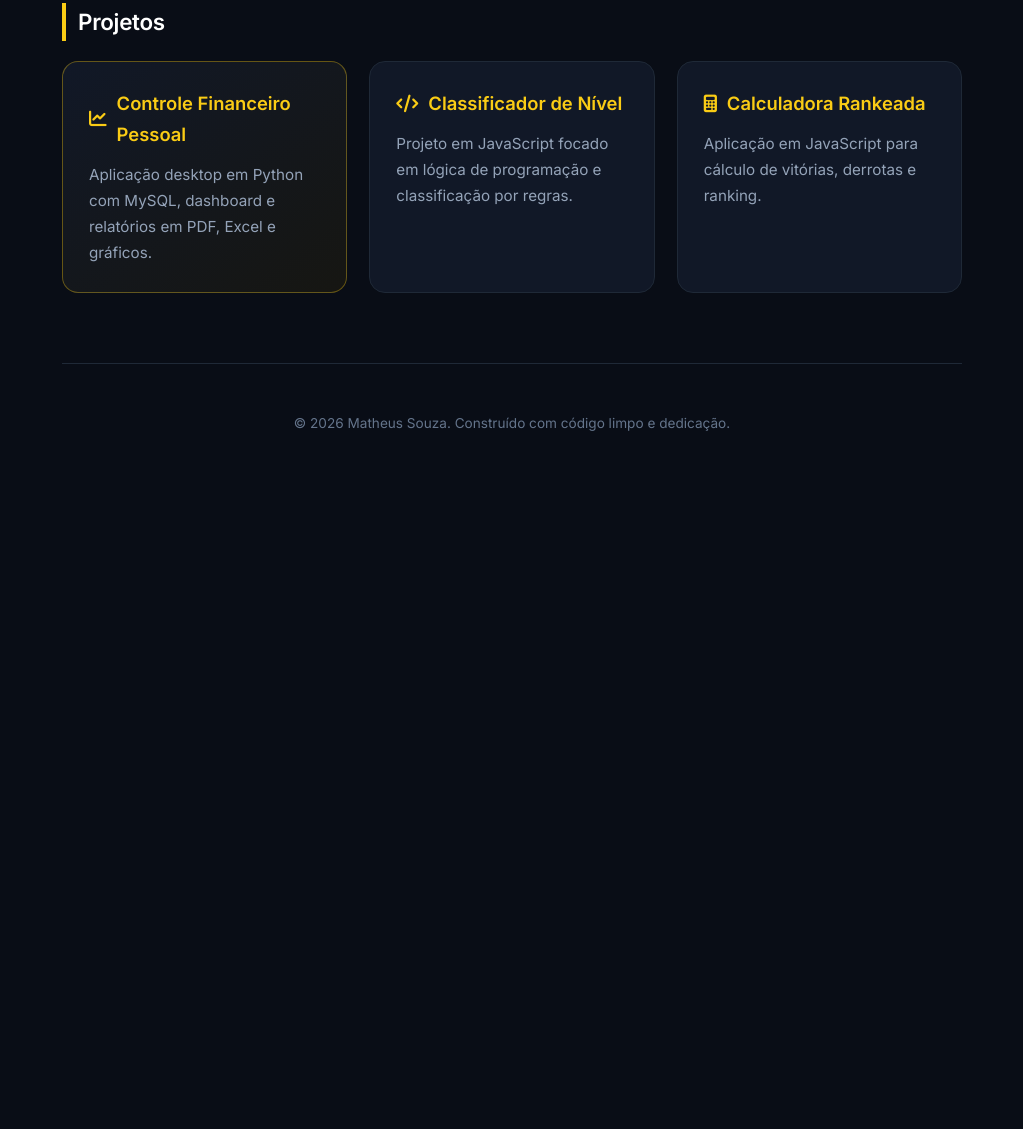
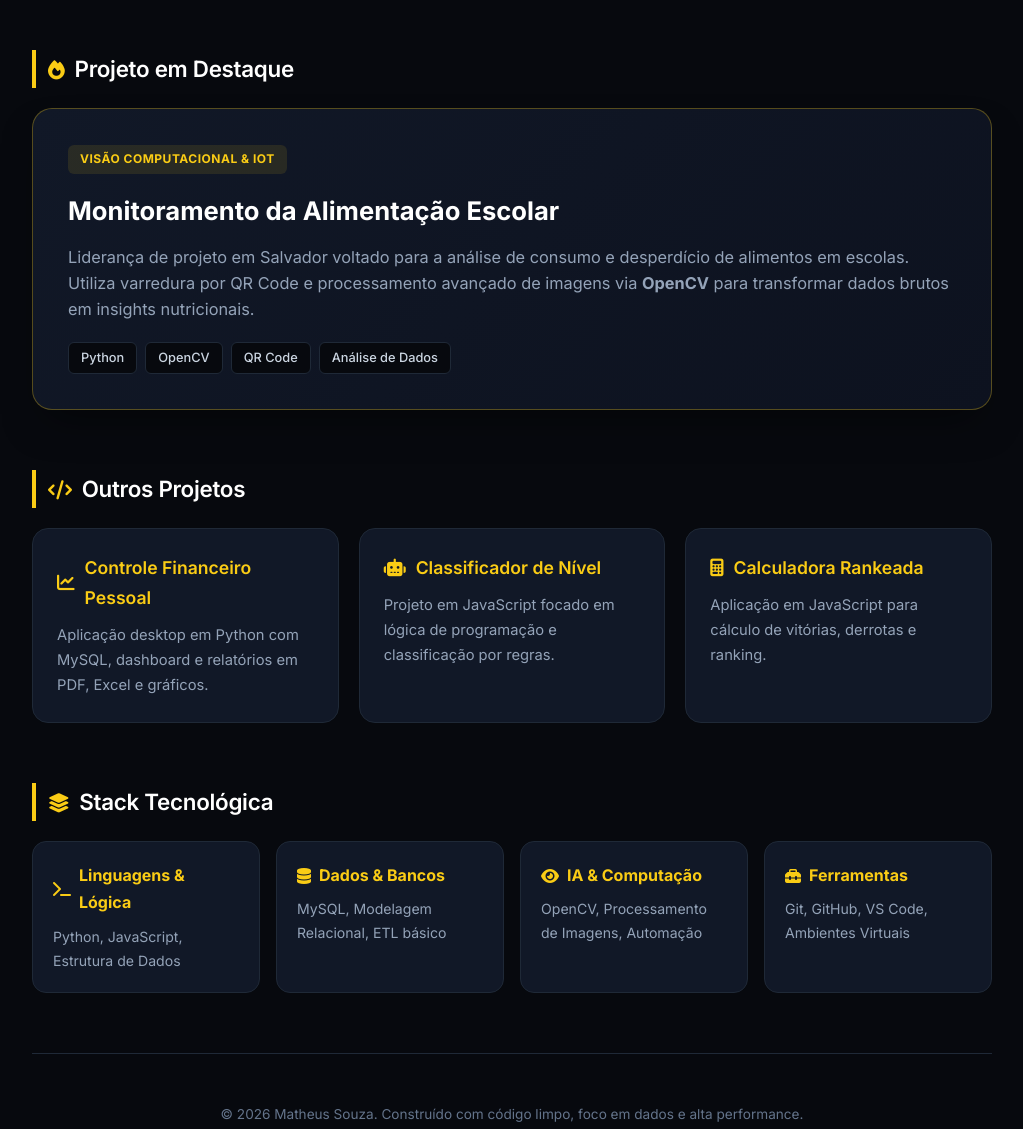
Before and after one commit to emeueme/meu-primeiro-site, a plain HTML site: page index.html in a window 1280 px wide. Shown: the part 689-1818 px from the top of the page, without its empty margins (128-1151 px from the left). Before the commit the page ends 1218 px from the top, so only its background shows below. Drawn offline with Linux system fonts and the light colour scheme.

Commit message:
Adição de destaque e grid de skills

```diff
--- a/index.html
+++ b/index.html
@@ -7,25 +7,29 @@
   <link rel="stylesheet" href="style.css">
   <!-- Font Awesome para os ícones -->
   <link rel="stylesheet" href="https://cdnjs.cloudflare.com/ajax/libs/font-awesome/6.4.2/css/all.min.css">
-  <!-- Fonte Inter do Google Fonts -->
-  <link href="https://fonts.googleapis.com/css2?family=Inter:wght@300;400;500;600;700&display=swap" rel="stylesheet">
+  <!-- Google Fonts: Inter -->
+  <link href="https://fonts.googleapis.com/css2?family=Inter:wght@300;400;500;600;700;800&display=swap" rel="stylesheet">
 </head>
 <body>
 
-<!-- Elemento de brilho ambiente de fundo (UX Design) -->
+<!-- Brilho ambiente sofisticado -->
 <div class="bg-glow"></div>
 
 <div class="container">
 
+  <!-- HEADER -->
   <header>
+    <div class="badge-status">
+      <span class="pulse-dot"></span> Disponível para estágio em IA & Dados
+    </div>
     <h1>Matheus Souza</h1>
-    <p class="subtitle">Estudante de Ciência de Dados & IA</p>
+    <p class="subtitle">Estudante de Ciência de Dados & Inteligência Artificial</p>
 
     <div class="tech-tags">
       <span><i class="fa-brands fa-python"></i> Python</span>
       <span><i class="fa-solid fa-database"></i> MySQL</span>
+      <span><i class="fa-solid fa-brain"></i> OpenCV & IA</span>
       <span><i class="fa-brands fa-git-alt"></i> Git/GitHub</span>
-      <span class="highlight-tag"><i class="fa-solid fa-briefcase"></i> Buscando estágio remoto</span>
     </div>
 
     <!-- Botões de Ação -->
@@ -42,8 +46,9 @@
     </div>
   </header>
 
+  <!-- SOBRE MIM -->
   <section class="sobre">
-    <h2>Sobre mim</h2>
+    <h2><i class="fa-solid fa-user-astronaut"></i> Sobre mim</h2>
     <p class="justified-text">
       Estudante de Ciência de Dados & Inteligência Artificial no SENAI CIMATEC.
       Focado em desenvolvimento de software e soluções baseadas em dados, possuo
@@ -53,17 +58,39 @@
     </p>
   </section>
 
+  <!-- DESTAQUE / PROJETO FLAGSHIP (IMPACTO UAU) -->
+  <section class="featured-project">
+    <h2><i class="fa-solid fa-fire"></i> Projeto em Destaque</h2>
+    <div class="hero-card">
+      <div class="hero-content">
+        <span class="project-tag">Visão Computacional & IoT</span>
+        <h3>Monitoramento da Alimentação Escolar</h3>
+        <p>
+          Liderança de projeto em Salvador voltado para a análise de consumo e desperdício de alimentos em escolas.
+          Utiliza varredura por QR Code e processamento avançado de imagens via <strong>OpenCV</strong> para transformar dados brutos em insights nutricionais.
+        </p>
+        <div class="project-techs">
+          <span>Python</span>
+          <span>OpenCV</span>
+          <span>QR Code</span>
+          <span>Análise de Dados</span>
+        </div>
+      </div>
+    </div>
+  </section>
+
+  <!-- OUTROS PROJETOS -->
   <section class="projetos">
-    <h2>Projetos</h2>
+    <h2><i class="fa-solid fa-code"></i> Outros Projetos</h2>
 
     <div class="cards">
-      <a href="https://github.com/emeueme/controle-financeiro-python" target="_blank" rel="noopener" class="card featured">
+      <a href="https://github.com/emeueme/controle-financeiro-python" target="_blank" rel="noopener" class="card">
         <h3><i class="fa-solid fa-chart-line"></i> Controle Financeiro Pessoal</h3>
         <p>Aplicação desktop em Python com MySQL, dashboard e relatórios em PDF, Excel e gráficos.</p>
       </a>
 
       <a href="https://github.com/emeueme/Classificador-de-nivel-de-Heroi" target="_blank" rel="noopener" class="card">
-        <h3><i class="fa-solid fa-code"></i> Classificador de Nível</h3>
+        <h3><i class="fa-solid fa-robot"></i> Classificador de Nível</h3>
         <p>Projeto em JavaScript focado em lógica de programação e classificação por regras.</p>
       </a>
 
@@ -74,8 +101,32 @@
     </div>
   </section>
 
+  <!-- STACK / HABILIDADES -->
+  <section class="skills">
+    <h2><i class="fa-solid fa-layer-group"></i> Stack Tecnológica</h2>
+    <div class="skills-grid">
+      <div class="skill-box">
+        <h4><i class="fa-solid fa-terminal"></i> Linguagens & Lógica</h4>
+        <p>Python, JavaScript, Estrutura de Dados</p>
+      </div>
+      <div class="skill-box">
+        <h4><i class="fa-solid fa-database"></i> Dados & Bancos</h4>
+        <p>MySQL, Modelagem Relacional, ETL básico</p>
+      </div>
+      <div class="skill-box">
+        <h4><i class="fa-solid fa-eye"></i> IA & Computação</h4>
+        <p>OpenCV, Processamento de Imagens, Automação</p>
+      </div>
+      <div class="skill-box">
+        <h4><i class="fa-solid fa-toolbox"></i> Ferramentas</h4>
+        <p>Git, GitHub, VS Code, Ambientes Virtuais</p>
+      </div>
+    </div>
+  </section>
+
+  <!-- FOOTER -->
   <footer>
-    <p>© 2026 Matheus Souza. Construído com código limpo e dedicação.</p>
+    <p>© 2026 Matheus Souza. Construído com código limpo, foco em dados e alta performance.</p>
   </footer>
 
 </div>
--- a/style.css
+++ b/style.css
@@ -1,19 +1,19 @@
-/* Efeito de luz ambiente sutil em amarelo/âmbar */
+/* Efeito de luz ambiente sofisticado */
 .bg-glow {
   position: fixed;
   top: -120px;
   left: 50%;
   transform: translateX(-50%);
-  width: 600px;
-  height: 250px;
-  background: radial-gradient(circle, rgba(250, 204, 21, 0.07) 0%, rgba(9, 13, 22, 0) 70%);
+  width: 700px;
+  height: 300px;
+  background: radial-gradient(circle, rgba(250, 204, 21, 0.08) 0%, rgba(9, 13, 22, 0) 70%);
   z-index: -1;
   pointer-events: none;
 }
 
 body {
   margin: 0;
-  background: #090d16; /* Fundo escuro premium */
+  background: #07090e;
   font-family: 'Inter', sans-serif;
   color: #f1f5f9;
   line-height: 1.7;
@@ -21,28 +21,58 @@ body {
 }
 
 .container {
-  max-width: 900px;
+  max-width: 960px;
   margin: auto;
   padding: 80px 20px;
 }
 
 header {
   text-align: center;
-  margin-bottom: 70px;
+  margin-bottom: 60px;
+}
+
+/* Badge de status com animação de pulso */
+.badge-status {
+  display: inline-flex;
+  align-items: center;
+  gap: 8px;
+  background: rgba(250, 204, 21, 0.08);
+  border: 1px solid rgba(250, 204, 21, 0.25);
+  color: #facc15;
+  padding: 6px 14px;
+  border-radius: 30px;
+  font-size: 0.8rem;
+  font-weight: 600;
+  margin-bottom: 20px;
+}
+
+.pulse-dot {
+  width: 8px;
+  height: 8px;
+  background: #facc15;
+  border-radius: 50%;
+  box-shadow: 0 0 8px #facc15;
+  animation: pulse 2s infinite;
+}
+
+@keyframes pulse {
+  0% { transform: scale(0.95); opacity: 0.8; }
+  50% { transform: scale(1.2); opacity: 1; }
+  100% { transform: scale(0.95); opacity: 0.8; }
 }
 
 header h1 {
-  font-size: 2.8rem;
+  font-size: 3rem;
   margin-bottom: 8px;
-  letter-spacing: -1px;
-  font-weight: 700;
-  color: #ffffff; /* Branco puro em destaque */
+  letter-spacing: -1.5px;
+  font-weight: 800;
+  color: #ffffff;
 }
 
 .subtitle {
-  color: #facc15; /* Amarelo moderno e elegante */
-  font-weight: 600;
-  font-size: 1.15rem;
+  color: #94a3b8;
+  font-weight: 500;
+  font-size: 1.2rem;
   margin-bottom: 24px;
 }
 
@@ -68,16 +98,10 @@ header h1 {
 }
 
 .tech-tags span i {
-  color: #facc15; /* Ícones em amarelo */
+  color: #facc15;
 }
 
-.tech-tags .highlight-tag {
-  background: rgba(250, 204, 21, 0.08);
-  color: #facc15;
-  border: 1px solid rgba(250, 204, 21, 0.25);
-}
-
-/* Estilos dos Botões Modernos */
+/* Botões Modernos */
 .links {
   display: flex;
   justify-content: center;
@@ -88,7 +112,7 @@ header h1 {
 }
 
 .btn-primary, .btn-secondary {
-  padding: 11px 22px;
+  padding: 12px 24px;
   border-radius: 10px;
   text-decoration: none;
   font-weight: 600;
@@ -100,15 +124,15 @@ header h1 {
 }
 
 .btn-primary {
-  background: #facc15; /* Botão principal em amarelo marcante */
-  color: #090d16;     /* Texto preto para contraste perfeito */
-  box-shadow: 0 4px 14px rgba(250, 204, 21, 0.2);
+  background: #facc15;
+  color: #07090e;
+  box-shadow: 0 4px 20px rgba(250, 204, 21, 0.25);
 }
 
 .btn-primary:hover {
   background: #fde047;
   transform: translateY(-2px);
-  box-shadow: 0 6px 20px rgba(250, 204, 21, 0.35);
+  box-shadow: 0 6px 25px rgba(250, 204, 21, 0.4);
 }
 
 .btn-secondary {
@@ -124,17 +148,25 @@ header h1 {
 }
 
 section {
-  margin-bottom: 70px;
+  margin-bottom: 60px;
 }
 
 section h2 {
   font-size: 1.4rem;
   margin-bottom: 20px;
-  border-left: 4px solid #facc15; /* Detalhe lateral em amarelo */
+  border-left: 4px solid #facc15;
   padding-left: 12px;
   font-weight: 600;
   letter-spacing: -0.3px;
   color: #ffffff;
+  display: flex;
+  align-items: center;
+  gap: 10px;
+}
+
+section h2 i {
+  color: #facc15;
+  font-size: 1.2rem;
 }
 
 /* Texto Justificado Profissional */
@@ -145,15 +177,77 @@ section.sobre p.justified-text {
   text-justify: inter-word;
 }
 
+/* DESTAQUE DE PROJETO (HERO CARD) */
+.hero-card {
+  background: linear-gradient(135deg, #111827 0%, #0d121f 100%);
+  border: 1px solid rgba(250, 204, 21, 0.3);
+  border-radius: 20px;
+  padding: 35px;
+  position: relative;
+  overflow: hidden;
+  box-shadow: 0 20px 40px -15px rgba(0, 0, 0, 0.5);
+  transition: all 0.3s ease;
+}
+
+.hero-card:hover {
+  border-color: #facc15;
+  transform: translateY(-4px);
+  box-shadow: 0 25px 50px -12px rgba(250, 204, 21, 0.15);
+}
+
+.project-tag {
+  display: inline-block;
+  background: rgba(250, 204, 21, 0.1);
+  color: #facc15;
+  padding: 4px 12px;
+  border-radius: 6px;
+  font-size: 0.75rem;
+  font-weight: 700;
+  text-transform: uppercase;
+  letter-spacing: 0.5px;
+  margin-bottom: 15px;
+}
+
+.hero-card h3 {
+  margin: 0 0 12px 0;
+  color: #ffffff;
+  font-size: 1.6rem;
+  font-weight: 700;
+}
+
+.hero-card p {
+  color: #94a3b8;
+  font-size: 1.02rem;
+  margin: 0 0 20px 0;
+  line-height: 1.6;
+}
+
+.project-techs {
+  display: flex;
+  flex-wrap: wrap;
+  gap: 8px;
+}
+
+.project-techs span {
+  background: #07090e;
+  color: #cbd5e1;
+  border: 1px solid #1f2937;
+  padding: 4px 12px;
+  border-radius: 6px;
+  font-size: 0.8rem;
+  font-weight: 500;
+}
+
+/* OUTROS PROJETOS (GRIDS) */
 .cards {
   display: grid;
-  grid-template-columns: repeat(auto-fit, minmax(260px, 1fr));
-  gap: 22px;
+  grid-template-columns: repeat(auto-fit, minmax(280px, 1fr));
+  gap: 20px;
 }
 
 .card {
   background: #111827;
-  padding: 26px;
+  padding: 24px;
   border-radius: 16px;
   text-decoration: none;
   color: white;
@@ -163,37 +257,63 @@ section.sobre p.justified-text {
   flex-direction: column;
 }
 
-.card.featured {
-  border-color: rgba(250, 204, 21, 0.35);
-  background: linear-gradient(145deg, #111827, #161612); /* Sutil toque quente no fundo do card principal */
-}
-
 .card:hover {
   background: #172033;
-  border-color: #facc15; /* Borda fica amarela ao passar o mouse */
+  border-color: #facc15;
   transform: translateY(-6px);
   box-shadow: 0 12px 30px -10px rgba(250, 204, 21, 0.15);
 }
 
 .card h3 {
   margin-top: 0;
-  margin-bottom: 12px;
+  margin-bottom: 10px;
   color: #facc15;
-  font-size: 1.15rem;
+  font-size: 1.1rem;
   font-weight: 600;
   display: flex;
   align-items: center;
   gap: 10px;
 }
 
-.card h3 i {
-  font-size: 1.1rem;
+.card p {
+  color: #94a3b8;
+  font-size: 0.92rem;
+  margin: 0;
 }
 
-.card p {
+/* SKILLS GRID */
+.skills-grid {
+  display: grid;
+  grid-template-columns: repeat(auto-fit, minmax(210px, 1fr));
+  gap: 16px;
+}
+
+.skill-box {
+  background: #111827;
+  border: 1px solid #1f2937;
+  border-radius: 14px;
+  padding: 20px;
+  transition: all 0.25s ease;
+}
+
+.skill-box:hover {
+  border-color: rgba(250, 204, 21, 0.4);
+  transform: translateY(-3px);
+}
+
+.skill-box h4 {
+  margin: 0 0 8px 0;
+  color: #facc15;
+  font-size: 1rem;
+  display: flex;
+  align-items: center;
+  gap: 8px;
+}
+
+.skill-box p {
+  margin: 0;
   color: #94a3b8;
-  font-size: 0.95rem;
-  margin: 0;
+  font-size: 0.88rem;
 }
 
 footer {
```
